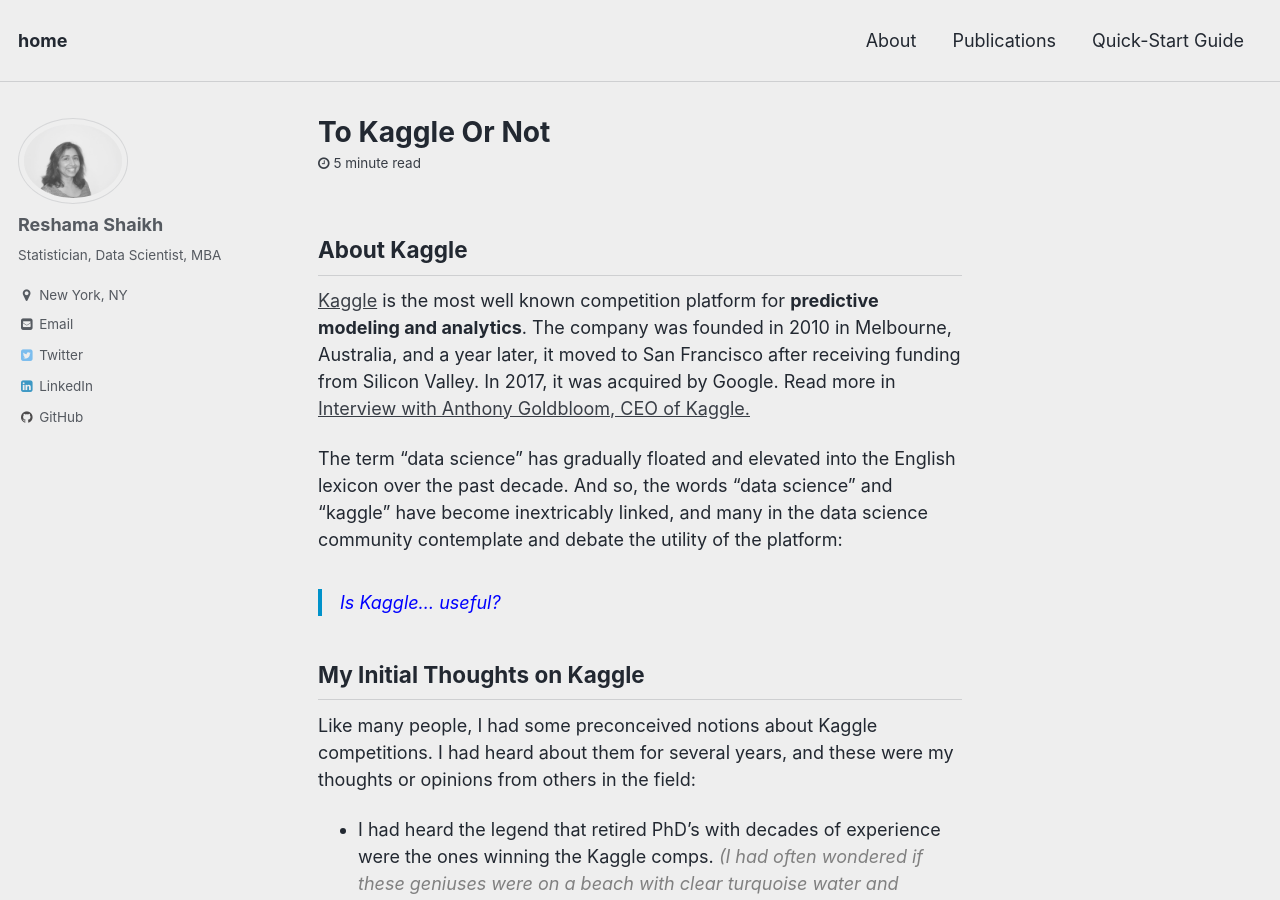
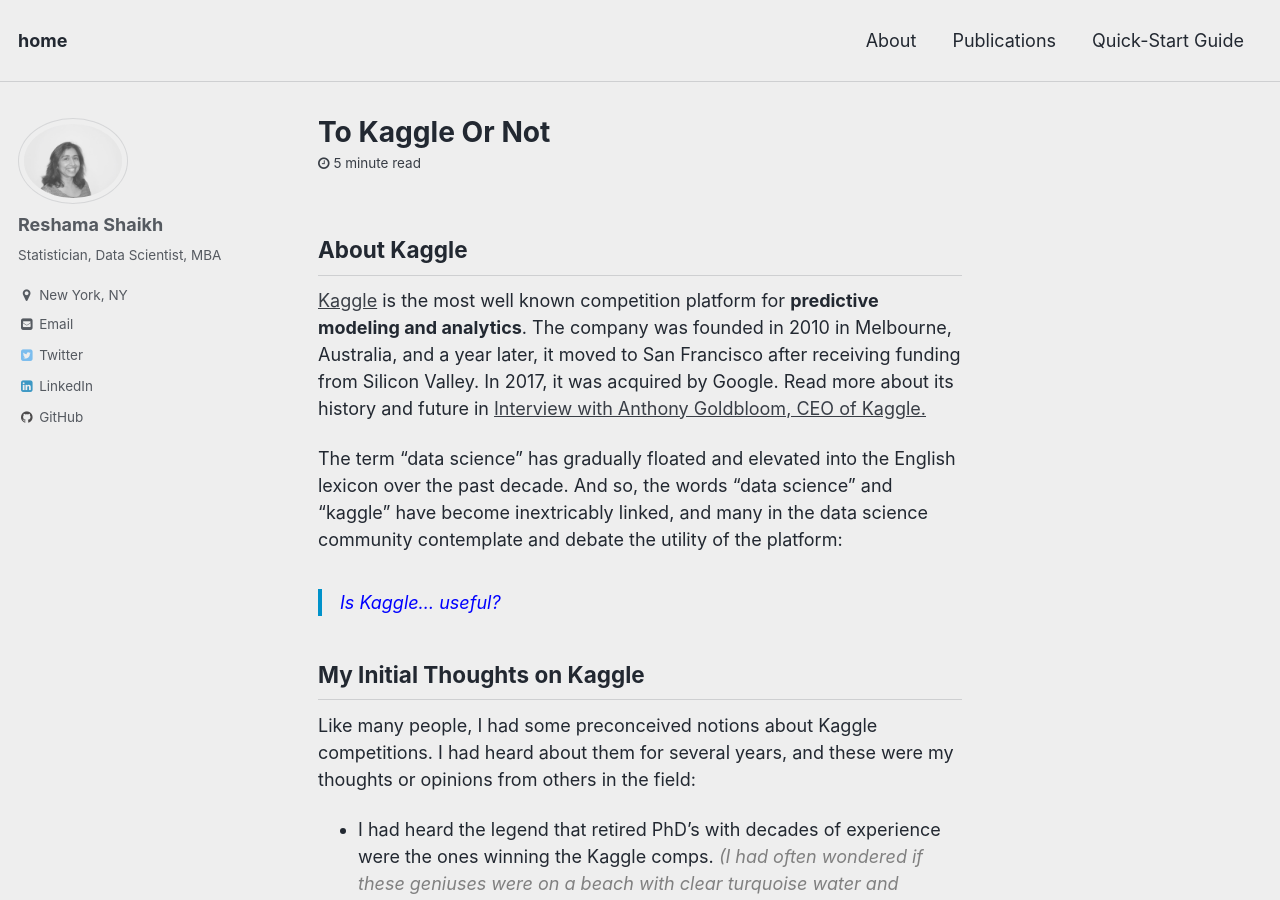
Before and after one commit to reshamas/reshamas.github.io, a Jekyll site: the page built from _posts/2018-04-19-to-kaggle-or-not.md, in a window 1280 px wide and 900 px high. Built offline with Jekyll 4.4.1, drawn with Linux system fonts in a browser that asks for light colours.

Commit message:
Update 2018-04-19-to-kaggle-or-not.md

```diff
--- a/_posts/2018-04-19-to-kaggle-or-not.md
+++ b/_posts/2018-04-19-to-kaggle-or-not.md
@@ -1,5 +1,5 @@
 ## About Kaggle
-[Kaggle](https://www.kaggle.com/) is the most well known competition platform for **predictive modeling and analytics**.  The company was founded in 2010 in Melbourne, Australia, and a year later, it moved to San Francisco after receiving funding from Silicon Valley.  In 2017, it was acquired by Google.  Read more in [Interview with Anthony Goldbloom, CEO of Kaggle.](https://medium.com/implodinggradients/ama-with-anthony-goldbloom-ceo-of-kaggle-the-open-data-science-platform-6a2012538316)
+[Kaggle](https://www.kaggle.com/) is the most well known competition platform for **predictive modeling and analytics**.  The company was founded in 2010 in Melbourne, Australia, and a year later, it moved to San Francisco after receiving funding from Silicon Valley.  In 2017, it was acquired by Google.  Read more about its history and future in [Interview with Anthony Goldbloom, CEO of Kaggle.](https://medium.com/implodinggradients/ama-with-anthony-goldbloom-ceo-of-kaggle-the-open-data-science-platform-6a2012538316)
 
 The term “data science” has gradually floated and elevated into the English lexicon over the past decade.  And so, the words “data science” and “kaggle” have become inextricably linked, and many in the data science community contemplate and debate the utility of the platform:
 > <a   style="color:blue; font:italic"><i>Is Kaggle... useful?</i></a>
```
